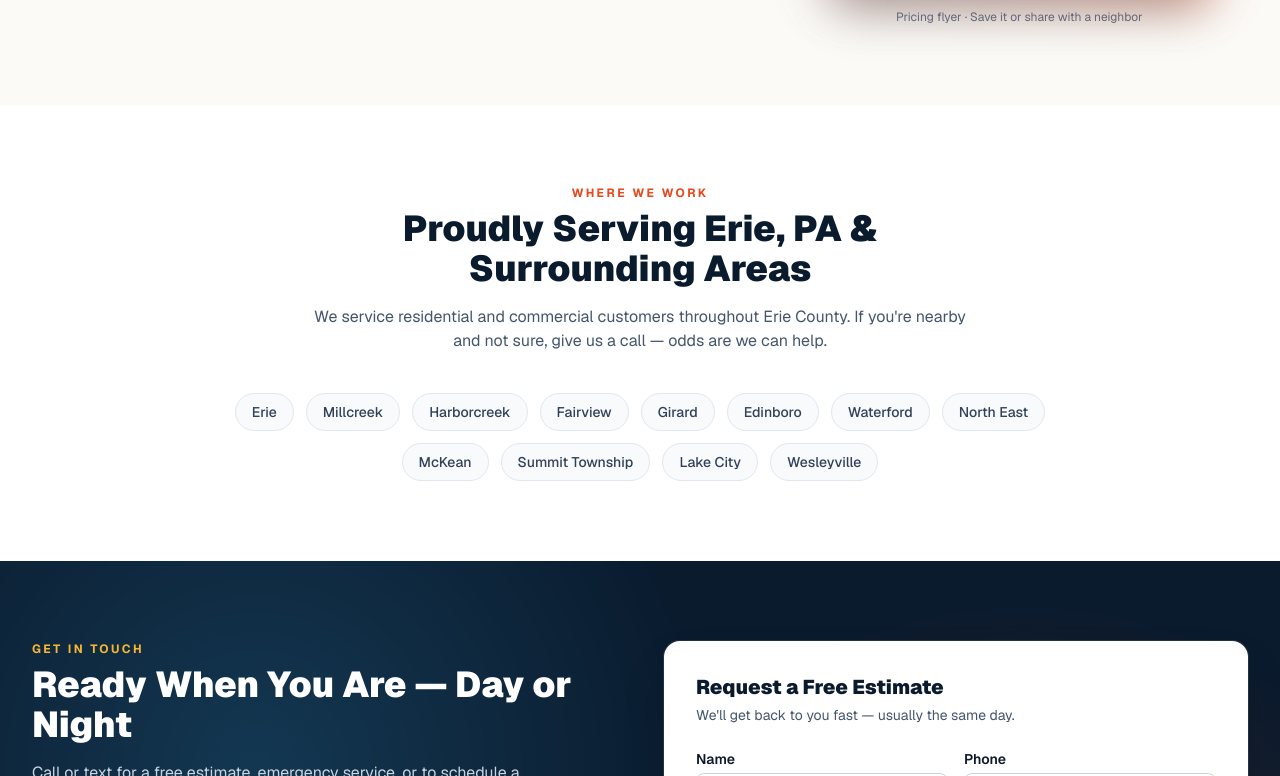
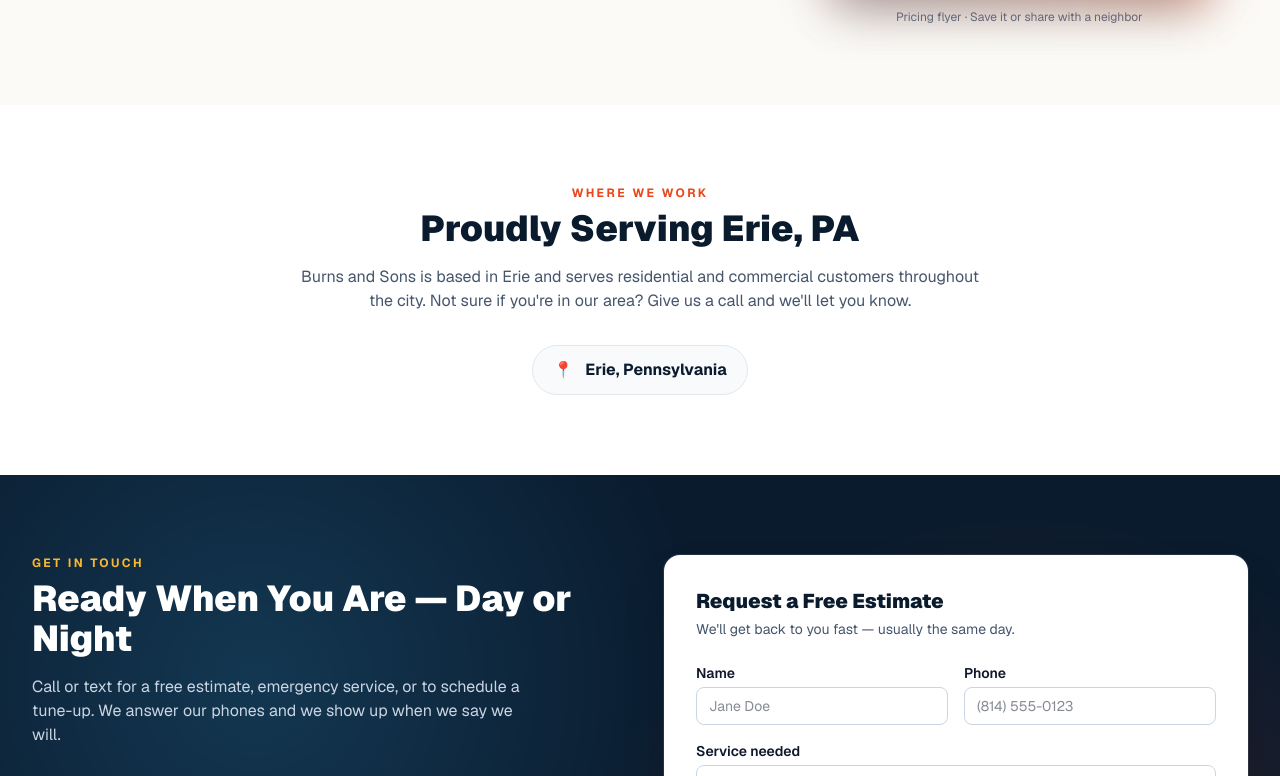
Before and after one commit to EricCui2005/burns, a Next.js app: page / in a window 1280 px wide. Shown: the part 3004-3780 px from the top of the page. Built offline with nearby package versions, Linux system fonts and the light colour scheme.

Commit message:
Fabrication checkpoint

```diff
--- a/src/app/layout.tsx
+++ b/src/app/layout.tsx
@@ -74,10 +74,7 @@ const jsonLd = {
     addressRegion: "PA",
     addressCountry: "US",
   },
-  areaServed: [
-    { "@type": "City", name: "Erie" },
-    { "@type": "State", name: "Pennsylvania" },
-  ],
+  areaServed: { "@type": "City", name: "Erie", containedInPlace: { "@type": "State", name: "Pennsylvania" } },
   founder: { "@type": "Person", name: "David Burns" },
   foundingDate: "2026",
   openingHoursSpecification: {
--- a/src/app/page.tsx
+++ b/src/app/page.tsx
@@ -390,40 +390,19 @@ export default function Home() {
 
         {/* SERVICE AREA */}
         <section id="area" className="bg-white">
-          <div className="mx-auto max-w-7xl px-4 py-20 sm:px-6 lg:px-8">
-            <div className="mx-auto max-w-2xl text-center">
-              <div className="text-xs font-bold uppercase tracking-[0.2em] text-[var(--brand-fire)]">
-                Where we work
-              </div>
-              <h2 className="mt-2 text-3xl font-black sm:text-4xl">Proudly Serving Erie, PA &amp; Surrounding Areas</h2>
-              <p className="mt-4 text-slate-600">
-                We service residential and commercial customers throughout Erie County. If you&apos;re
-                nearby and not sure, give us a call — odds are we can help.
-              </p>
+          <div className="mx-auto max-w-3xl px-4 py-20 text-center sm:px-6 lg:px-8">
+            <div className="text-xs font-bold uppercase tracking-[0.2em] text-[var(--brand-fire)]">
+              Where we work
             </div>
-            <ul className="mx-auto mt-10 flex max-w-4xl flex-wrap justify-center gap-3 text-sm">
-              {[
-                "Erie",
-                "Millcreek",
-                "Harborcreek",
-                "Fairview",
-                "Girard",
-                "Edinboro",
-                "Waterford",
-                "North East",
-                "McKean",
-                "Summit Township",
-                "Lake City",
-                "Wesleyville",
-              ].map((city) => (
-                <li
-                  key={city}
-                  className="rounded-full border border-slate-200 bg-slate-50 px-4 py-2 font-medium text-slate-700"
-                >
-                  {city}
-                </li>
-              ))}
-            </ul>
+            <h2 className="mt-2 text-3xl font-black sm:text-4xl">Proudly Serving Erie, PA</h2>
+            <p className="mt-4 text-slate-600">
+              Burns and Sons is based in Erie and serves residential and commercial customers
+              throughout the city. Not sure if you&apos;re in our area? Give us a call and we&apos;ll
+              let you know.
+            </p>
+            <div className="mt-8 inline-flex items-center gap-3 rounded-full border border-slate-200 bg-slate-50 px-5 py-3 text-base font-bold text-[var(--brand-navy)]">
+              <span aria-hidden>📍</span> Erie, Pennsylvania
+            </div>
           </div>
         </section>
 
@@ -476,7 +455,7 @@ export default function Home() {
                     <div className="flex h-12 w-12 items-center justify-center rounded-full bg-[var(--brand-gold)] text-xl">📍</div>
                     <div>
                       <div className="text-xs font-bold uppercase tracking-wider text-slate-400">Service area</div>
-                      <div className="text-xl font-bold">Erie, PA &amp; surrounding</div>
+                      <div className="text-xl font-bold">Erie, PA</div>
                     </div>
                   </div>
                 </div>
@@ -593,7 +572,7 @@ export default function Home() {
               <ul className="mt-3 space-y-2 text-sm">
                 <li><a href={`tel:${PHONE}`} className="hover:text-white">{PHONE_DISPLAY}</a></li>
                 <li><a href={`mailto:${EMAIL}`} className="hover:text-white break-all">{EMAIL}</a></li>
-                <li>Erie, PA &amp; surrounding</li>
+                <li>Erie, PA</li>
               </ul>
             </div>
           </div>
```
